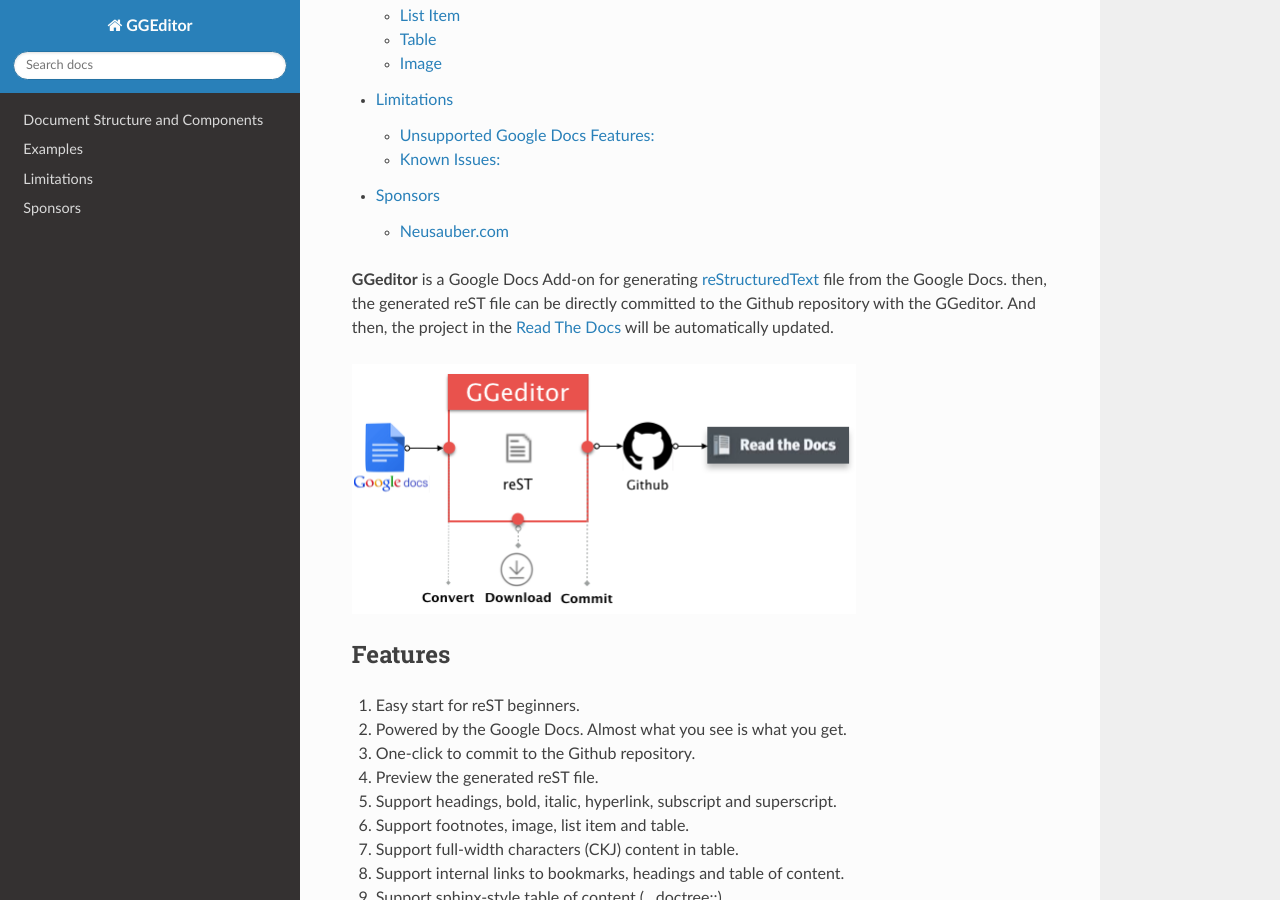
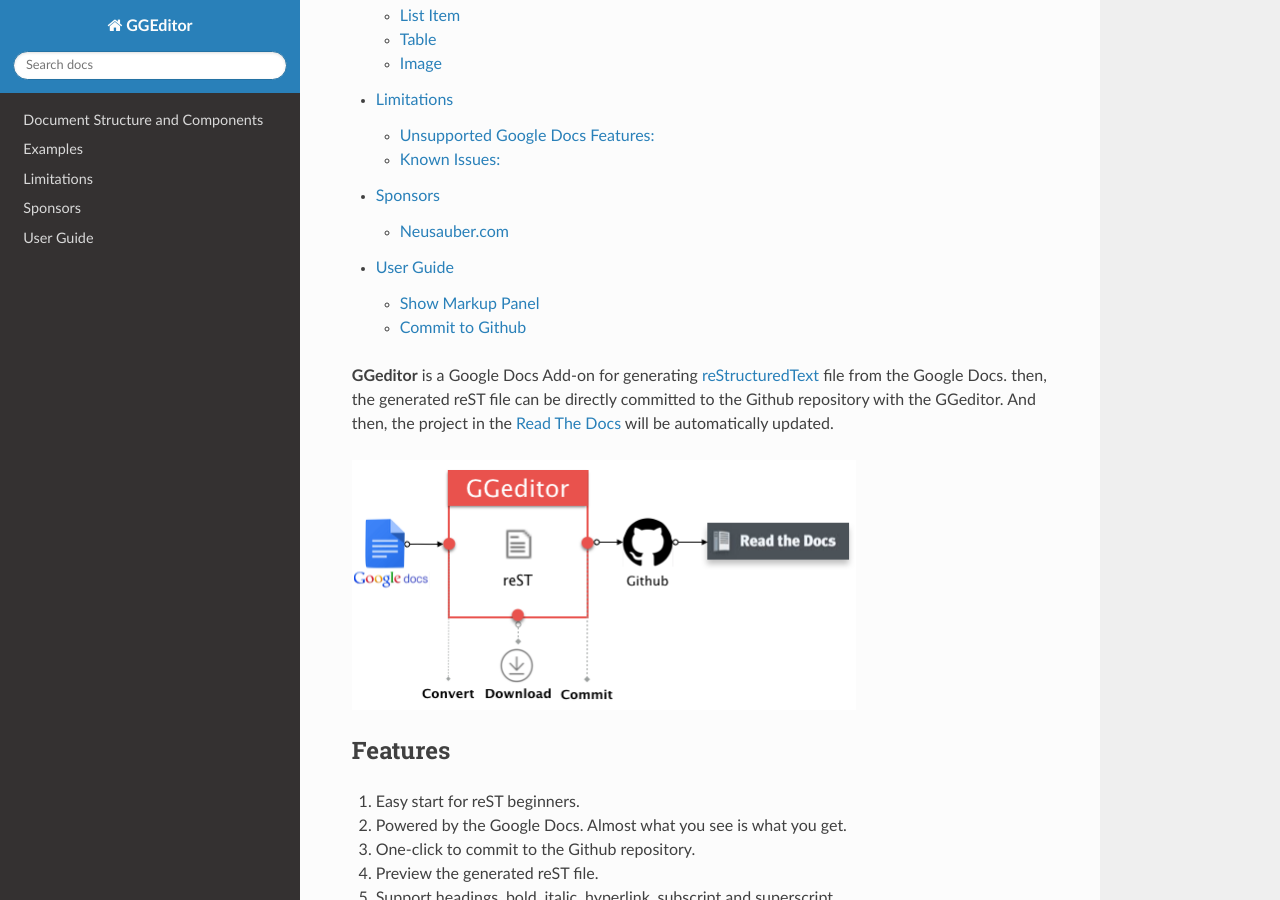
Before and after one commit to iapyeh/GGeditor, a Sphinx documentation site: the page built from docs/index.rst, in a window 1280 px wide and 900 px high, scrolled down 480 px. Built offline with Sphinx 7.4.7 and the Read the Docs theme 2.0.0, drawn with Linux system fonts in a browser that asks for light colours.

Commit message:
Google Docs reST Editor@2016-11-16 19:0:46

```diff
--- a/docs/index.rst
+++ b/docs/index.rst
@@ -12,6 +12,7 @@
     Examples
     Limitations
     Sponsors
+    User Guide
 
 \ **GGeditor**\  is a Google Docs Add\-on for generating \ `reStructuredText`_\  file from the Google Docs. then, the generated reST file can be directly committed to the Github repository with the GGeditor. And then, the project in the \ `Read The Docs`_\  will be automatically updated.
 
```
Also changed, not shown: other parts of docs/index.rst (+5 -0 lines).
